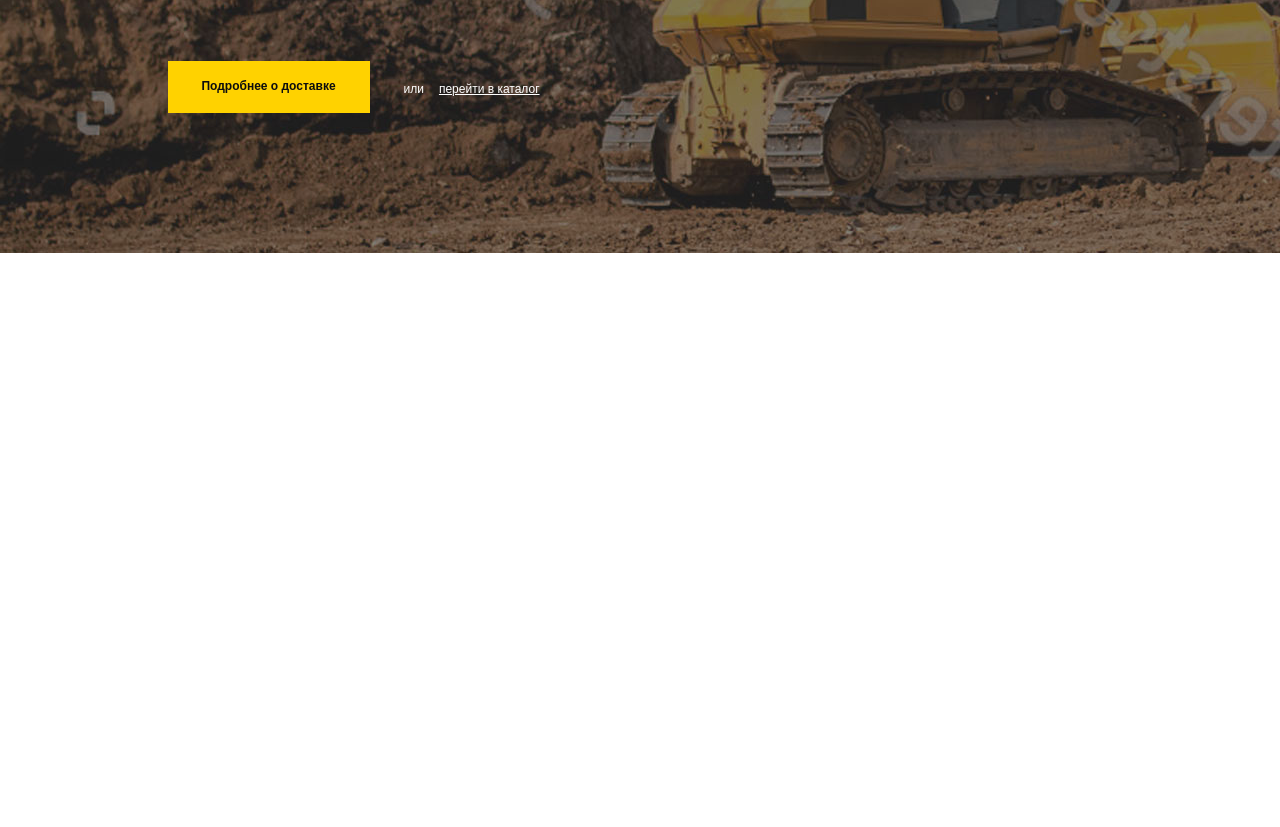
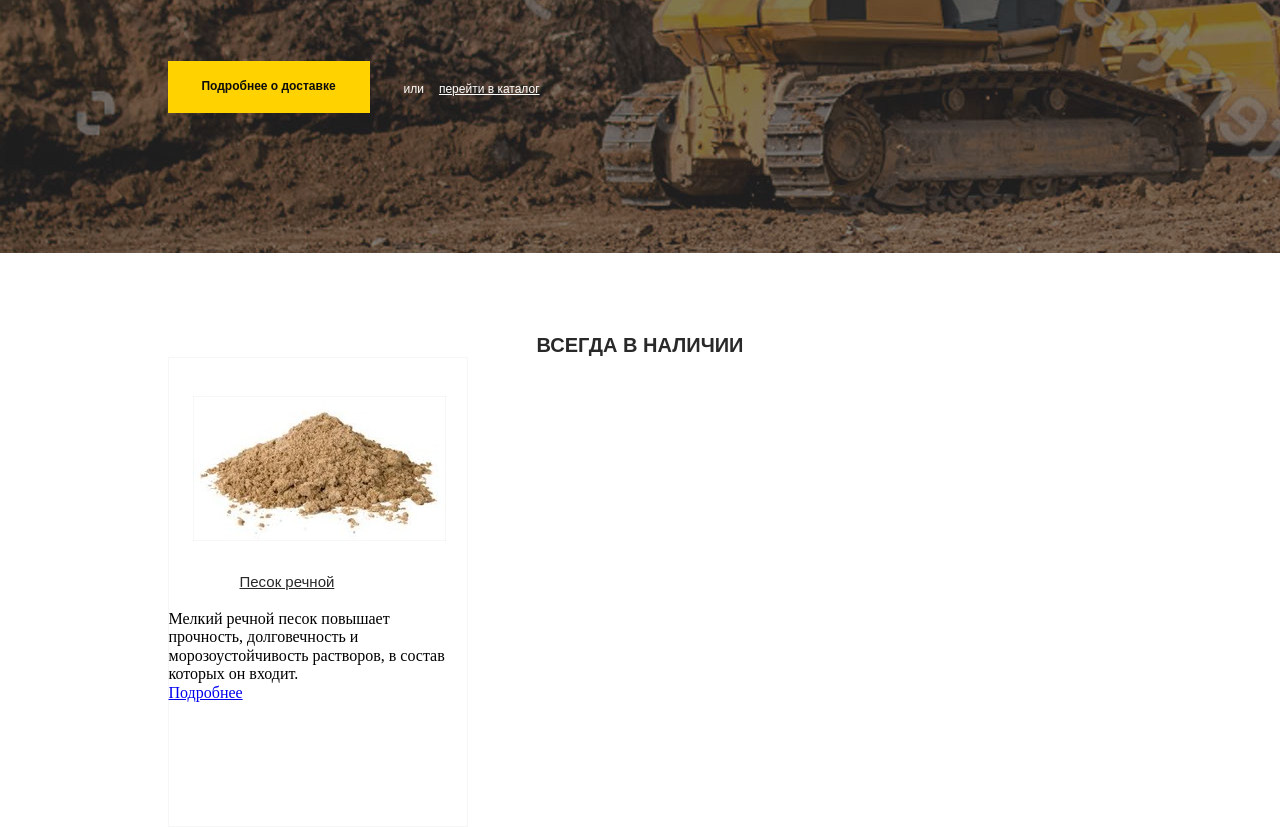
Before and after one commit to KuzAnton8335/Granit-Project, a plain HTML site: page index.html in a window 1280 px wide. Shown: the part 444-1271 px from the top of the page. Before the commit the page ends 835 px from the top, so only its background shows below. Drawn offline with nearby package versions, Linux system fonts and the light colour scheme; a web font is replaced by a local one.

Commit message:
продолжение верстки

```diff
--- a/index.html
+++ b/index.html
@@ -61,6 +61,25 @@
 		</div>
 	</section>
 	<!-- !header-nav__panel -->
+
+	<section class="product-cards">
+		<div class="container">
+       <div class="product-cards-title">Всегда в наличии</div>
+       <div class="product-cards__row">
+
+       	<div class="product-cards__item">
+       		<div class="product-cards__img">
+       			<img src="img/image cards/stone-img-1 .jpeg" alt="img-cards-1">
+       		</div>
+       		<div class="product-cards__subtitle">Песок речной</div>
+       		<div class="product-cards__text">Мелкий речной песок повышает прочность, долговечность и морозоустойчивость растворов, в состав которых он входит. </div>
+       			<a href="#" class="product-cards__link">Подробнее</a>
+         </div>
+
+       </div>
+		</div>
+
+	</section>
 </body>
 
 </html>
--- a/sass/main.scss
+++ b/sass/main.scss
@@ -324,3 +324,42 @@ select {
 .banner-link__btn:hover {
 	background-color: rgb(255, 255, 205);
 }
+// product-cards
+
+.product-cards{
+	margin-top:80px;
+}
+.product-cards-title{
+	text-align: center;
+	font-size: 20px;
+  font-family: "GothamPro",
+			sans-serif;
+  color: rgb(41, 41, 41);
+  font-weight: bold;
+  text-transform: uppercase;
+  line-height: 1.2;
+}
+
+.product-cards__item{
+	border:1px solid #f6f6f6;
+	height: 470px;
+	width: 300px;
+}
+
+.product-cards__img{
+	img{margin-top: 38px;
+	margin-left: 24px;}
+
+}
+
+.product-cards__subtitle{
+	padding-top:32px;
+	padding-left: 71px;
+	padding-bottom: 19px;
+	font-size: 15px;
+   font-family: "GothamPro",
+			sans-serif;
+  color: rgb(41, 41, 41);
+  text-decoration: underline;
+  line-height: 1.2;
+}
```
Also changed, not shown: css/main.css, img/image cards/stone-img-1 .jpeg (added), img/image cards/stone-img-2 .jpeg (added), img/image cards/stone-img-3.jpg (added).
